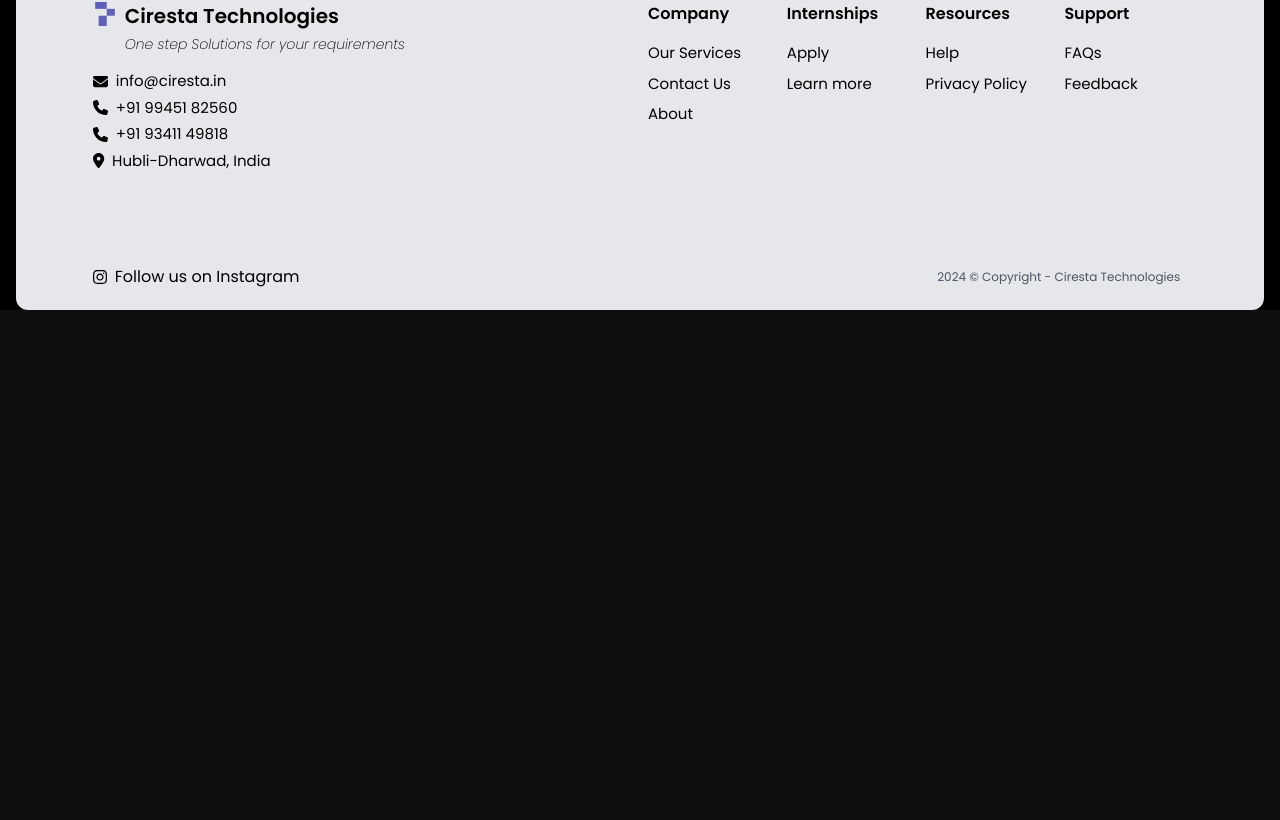
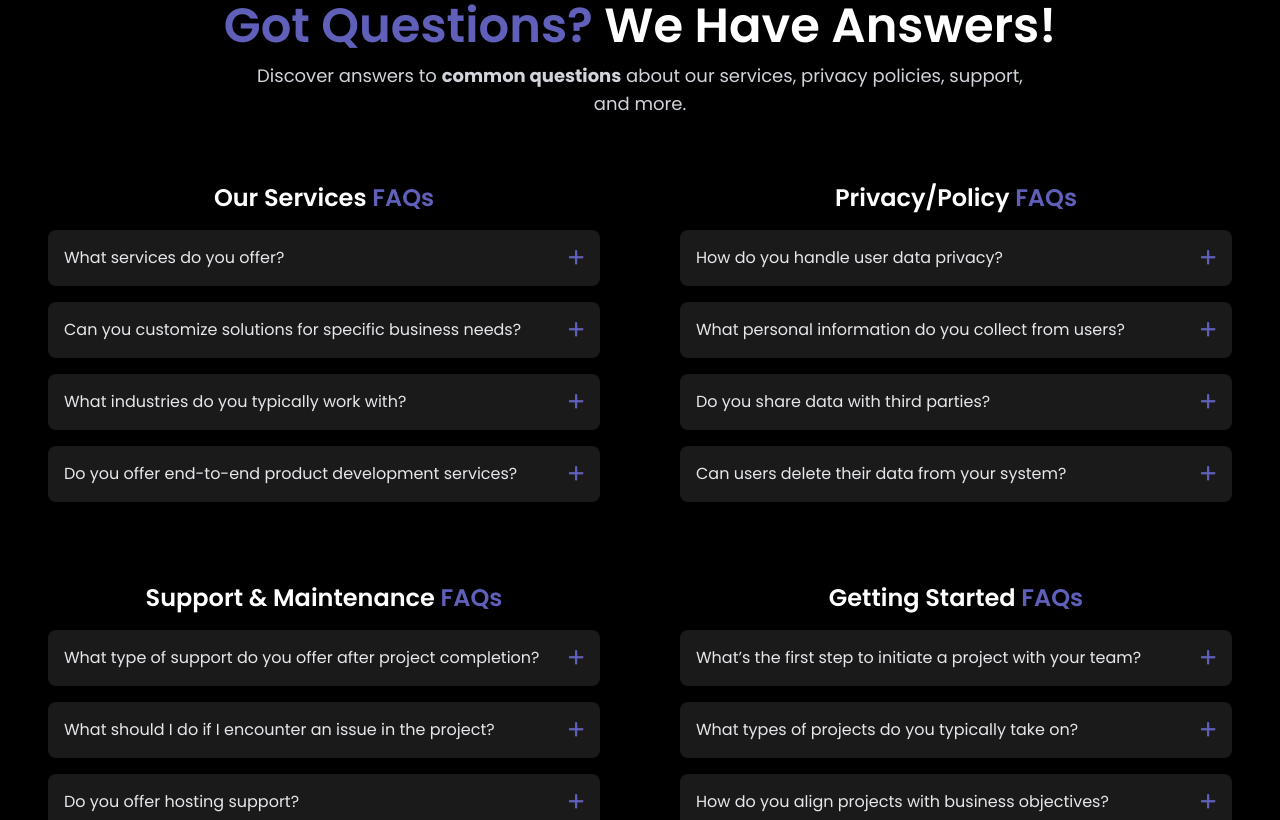
Before and after one commit to Ciresta/Landing-Page-Ciresta, a React (Create React App) app: page /faqs in a window 1280 px wide. Shown: the part 140-960 px from the top of the page. Before the commit the page ends 800 px from the top, so only its background shows below. Built offline with nearby package versions, Linux system fonts and the light colour scheme.

Commit message:
faqs done, toast msg done

```diff
--- a/package.json
+++ b/package.json
@@ -3,6 +3,7 @@
   "version": "0.1.0",
   "private": true,
   "dependencies": {
+    "@fortawesome/fontawesome-free": "^6.6.0",
     "@fortawesome/free-brands-svg-icons": "^6.6.0",
     "@fortawesome/free-solid-svg-icons": "^6.6.0",
     "@fortawesome/react-fontawesome": "^0.2.2",
@@ -18,6 +19,7 @@
     "react-router-dom": "^6.26.2",
     "react-scripts": "5.0.1",
     "react-scroll-to-top": "^3.0.0",
+    "react-toastify": "^10.0.6",
     "web-vitals": "^2.1.4"
   },
   "scripts": {
--- a/src/App.js
+++ b/src/App.js
@@ -8,6 +8,7 @@ import Internship from './components/internship/Internship';
 import About from './components/MainAbout';
 import MainServices from './components/MainServices';
 import Contact from './components/Contact';
+import FAQ from './components/FAQs';
 import ScrollToTop from './components/Scroll';
 import GoTop from "react-scroll-to-top";
 import { FaChevronUp } from 'react-icons/fa';
@@ -55,6 +56,7 @@ function App() {
             <Route path="/about" element={<About />} />
             <Route path="/services" element={<MainServices />} />
             <Route path="/contact" element={<Contact />} />
+            <Route path="/faqs" element={<FAQ />} />
           </Routes>
           <Footer /> {/* Footer is now common to all pages */}
         </div>
--- a/src/components/Contact.js
+++ b/src/components/Contact.js
@@ -1,8 +1,8 @@
 import React, { useState } from "react";
 import emailjs from "emailjs-com"; // Import Email.js
 import ContactImg from "../assets/images/contact/contact.svg";
-// import Navbar from './Navbar';
-// import Footer from './Footer';
+import { ToastContainer, toast } from 'react-toastify'; // Import ToastContainer and toast
+import 'react-toastify/dist/ReactToastify.css'; // Import the CSS for the toast
 
 const Contact = () => {
   const [formData, setFormData] = useState({
@@ -11,7 +11,6 @@ const Contact = () => {
     phone: '',
     message: '',
   });
-  const [successMessage, setSuccessMessage] = useState('');
 
   const handleChange = (e) => {
     const { name, value } = e.target;
@@ -25,9 +24,10 @@ const Contact = () => {
     e.preventDefault();
 
     emailjs.send('service_1qboqdq', 'template_eohv22p', formData, 'rlmMu5j3kqZFcb7yc')
+
       .then((response) => {
         console.log('SUCCESS!', response.status, response.text);
-        setSuccessMessage('Your message has been sent successfully!');
+        toast.success('Successfully sent! We will get back in touch soon.'); // Show success toast
         setFormData({
           name: '',
           email: '',
@@ -36,13 +36,13 @@ const Contact = () => {
         });
       }, (error) => {
         console.log('FAILED...', error);
-        setSuccessMessage('There was an error sending your message.');
+        toast.error('There was an error sending your message.'); // Show error toast
       });
   };
 
   return (
     <>
-      {/* <Navbar/> */}
+      <ToastContainer /> {/* Include the ToastContainer */}
       <div className="bg-black" id='contact'>
         <div className="w-full max-w-screen-xl mx-auto py-12 px-4 md:px-12 flex flex-col md:flex-row items-stretch space-y-8 md:space-y-0 md:space-x-8">
           <div className="hidden md:flex bg-black rounded-lg w-full md:w-1/2 p-8 items-center justify-center">
@@ -63,10 +63,6 @@ const Contact = () => {
               Feel free to reach out to us for innovative software solutions tailored to your needs.
             </p>
 
-          {successMessage && (
-            <div className="mt-4 text-green-500">{successMessage}</div>
-          )}
-
             <form className="flex flex-col justify-between mt-8" onSubmit={handleSubmit}>
               <div className="mb-6">
                 <input
@@ -85,7 +81,7 @@ const Contact = () => {
                   name="email"
                   value={formData.email}
                   onChange={handleChange}
-                placeholder="Gmail"
+                  placeholder="Email"
                   className="w-full bg-transparent border-b border-gray-600 outline-none focus:border-white text-white py-3 px-2 poppins-regular"
                   required
                 />
@@ -106,7 +102,7 @@ const Contact = () => {
                   name="message"
                   value={formData.message}
                   onChange={handleChange}
-                placeholder="Short message for us (Optional)"
+                  placeholder="Your message goes here ..."
                   className="w-full bg-transparent border-b border-gray-600 outline-none focus:border-white text-white py-3 px-2 h-24 poppins-regular"
                 ></textarea>
               </div>
@@ -117,7 +113,6 @@ const Contact = () => {
           </div>
         </div>
       </div>
-    {/* <Footer/> */}
     </>
   );
 };
--- /dev/null
+++ b/src/components/FAQs.js
@@ -0,0 +1,153 @@
+import React, { useState } from 'react';
+import 'tailwindcss/tailwind.css';
+import '@fortawesome/fontawesome-free/css/all.min.css';
+
+const FAQCenter = () => {
+  const FAQData = [
+    {
+      category: 'Our Services',
+      questions: [
+        {
+          question: 'What services do you offer?',
+          answer: 'We provide a variety of IT services, including UI/UX design, website and software development, SEO, digital marketing, and ongoing support and maintenance.',
+        },
+        {
+          question: 'Can you customize solutions for specific business needs?',
+          answer: "We customize each solution to fit our clients' unique needs by understanding their business goals, target users, and specific requirements, ensuring that the final product is both functional and scalable.",
+        },
+        {
+          question: 'What industries do you typically work with?',
+          answer: 'We work with a wide range of industries, including finance, healthcare, e-commerce, education, real estate, and more.',
+        },
+        {
+          question: 'Do you offer end-to-end product development services?',
+          answer: 'Yes, we provide end-to-end services, from initial concept and prototyping to development, testing, launch, and ongoing support.',
+        }
+      ],
+    },
+    {
+      category: 'Privacy/Policy',
+      questions: [
+        {
+          question: 'How do you handle user data privacy?',
+          answer: 'We follow strict data privacy protocols, ensuring that all user information is securely stored, encrypted, and accessed only by authorized personnel.',
+        },
+        {
+          question: 'What personal information do you collect from users?',
+          answer: "We collect only the information necessary for the software to function effectively, as outlined in our privacy policy, and always seek user consent where required.",
+        },
+        {
+          question: 'Do you share data with third parties?',
+          answer: 'We do not share or sell user data with third parties unless necessary for specific integrations or services.',
+        },
+        {
+          question: 'Can users delete their data from your system?',
+          answer: 'Yes, users have the right to request deletion of their personal data. We provide a straightforward process for data deletion, which complies with data protection laws like GDPR and CCPA.',
+        },
+      ],
+    },
+    {
+      category: 'Support & Maintenance',
+      questions: [
+        {
+          question: 'What type of support do you offer after project completion?',
+          answer: 'To delete your account, please contact our support team for assistance.',
+        },
+        {
+          question: 'What should I do if I encounter an issue in the project?',
+          answer: 'If you encounter an issue, please contact support immediately.',
+        },
+        {
+          question: 'Do you offer hosting support?',
+          answer: 'Yes, we provide hosting setup and support services and can manage your hosting environment if you choose to host with us or on a preferred third-party platform.',
+        },
+        {
+          question: 'Will you train my team on how to use the software?',
+          answer: 'Yes, we can provide training sessions to help your team understand and use the software effectively.',
+        },
+      ],
+    },
+    {
+      category: 'Getting Started',
+      questions: [
+        {
+          question: 'What’s the first step to initiate a project with your team?',
+          answer: 'Simply reach out to us via our contact form, email, or phone, and we’ll schedule an initial consultation to discuss your project needs.',
+        },
+        {
+          question: 'What types of projects do you typically take on?',
+          answer: 'We handle a wide range of projects, from UI/UX design and custom software to complex web development. Reach out, and we can discuss if your project is a good fit!',
+        },
+        {
+          question: 'How do you align projects with business objectives?',
+          answer: 'We start with a discovery phase to understand your business objectives, target audience, and specific goals. This helps ensure that every decision aligns with your vision.',
+        },
+        {
+          question: 'How soon can we expect an estimated timeline and cost?',
+          answer: 'After the initial consultation, we typically provide a detailed proposal with estimated costs and timelines within a few business days.',
+        },
+      ],
+    },
+  ];
+
+  const [openIndex, setOpenIndex] = useState({});
+
+  const toggleFAQ = (categoryIndex, questionIndex) => {
+    setOpenIndex(prevState => ({
+      ...prevState,
+      [categoryIndex]: prevState[categoryIndex] === questionIndex ? null : questionIndex,
+    }));
+  };
+
+  return (
+    <div className="flex items-center justify-center min-h-screen bg-black px-4 md:px-6 py-12">
+      <div className="w-full max-w-7xl mx-auto text-center">
+        <h1 className="text-4xl md:text-5xl text-white poppins-semibold"><spam className='ciresta-color'>Got Questions?</spam> We Have Answers!</h1>
+        <p className="text-gray-300 mt-3 text-lg mb-10 max-w-3xl mx-auto font-poppins-extralight">
+          Discover answers to <spam className='font-bold'>  common questions</spam> about our services, privacy policies, support, and more.
+        </p>
+
+        <div className="grid grid-cols-1 md:grid-cols-2 gap-6 md:gap-8">
+          {FAQData.map((category, categoryIndex) => (
+            <div key={category.category} className="bg-black/60 backdrop-blur-lg p-6 rounded-2xl shadow-xl">
+              <h2 className="text-xl md:text-2xl font-semibold text-white mb-4 font-poppins-bold">{category.category}<spam className='ciresta-color'> FAQs</spam></h2>
+              <div className="space-y-4">
+                {category.questions.map((faq, questionIndex) => (
+                  <div key={faq.question} className="flex flex-col">
+                    <div
+                      onClick={() => toggleFAQ(categoryIndex, questionIndex)}
+                      className="flex items-center text-black justify-between bg-black/40 p-4 rounded-lg transition cursor-pointer"
+                      style={{
+                        color: 'black',
+                        background: '#1a1a1a',
+                      }}
+                    >
+                      <p className="text-gray-200 text-left text-md font-poppins">{faq.question}</p>
+                      <i className={`fas fa-${openIndex[categoryIndex] === questionIndex ? 'minus' : 'plus'} ciresta-color text-lg`}></i>
+                    </div>
+                    <div
+                      className={`${openIndex[categoryIndex] === questionIndex ? 'max-h-40 opacity-100' : 'max-h-0 opacity-0'
+                        } overflow-hidden transition-all duration-500 ease-in-out`}
+                    >
+                      <p className="text-gray-400 mt-3 text-left font-poppins-extralight">{faq.answer}</p>
+                    </div>
+                  </div>
+                ))}
+
+              </div>
+            </div>
+          ))}
+
+        </div>
+        <div className="mt-12">
+          <p className="text-gray-300 text-lg">
+            Still not got your question?{' '}
+            <a href="mailto:contact@example.com" className="ciresta-color hover:underline">Contact us</a>.
+          </p>
+        </div>
+      </div>
+    </div>
+  );
+};
+
+export default FAQCenter;
--- a/src/components/Footer.js
+++ b/src/components/Footer.js
@@ -1,6 +1,6 @@
 import React, { useEffect, useState } from "react";
 import { FontAwesomeIcon } from '@fortawesome/react-fontawesome';
-import { faInstagram, faLinkedin } from '@fortawesome/free-brands-svg-icons';
+import { faInstagram } from '@fortawesome/free-brands-svg-icons';
 import { faEnvelope, faPhoneAlt, faMapMarkerAlt } from '@fortawesome/free-solid-svg-icons';
 import { Link } from 'react-router-dom';
 import logo from '../assets/images/logo.svg';
@@ -59,9 +59,9 @@ const Footer = () => {
                     <div>
                         <h3 className="text-black text-left font-semibold mb-4">Company</h3>
                         <ul className="space-y-2 text-left text-[15px]">
+                            <li><Link to="/about" className="text-black">About</Link></li>
                             <li><Link to="/services" className="text-black">Our Services</Link></li>
                             <li><Link to="/contact" className="text-black">Contact Us</Link></li>
-                            <li><Link to="/about" className="text-black">About</Link></li>
                         </ul>
                     </div>
                     <div>
@@ -90,8 +90,9 @@ const Footer = () => {
                     <div>
                         <h3 className="text-black text-left font-semibold mb-4">Support</h3>
                         <ul className="space-y-2 text-left text-[15px]">
-                            <li><a href="#faqs" className="text-black">FAQs</a></li>
-                            <li><a href="#documentation" className="text-black">Feedback</a></li>
+                            {/* <li><a href="#faqs" className="text-black">FAQs</a></li> */}
+                            <li><Link to="/faqs" className="text-black">FAQs</Link></li>
+                            <li><a target='_blank   ' href="https://forms.gle/ffFENsbk9CkCM7Zq6" className="text-black">Feedback</a></li>
                         </ul>
                     </div>
                 </div>
--- a/src/components/HeroMain.js
+++ b/src/components/HeroMain.js
@@ -4,6 +4,7 @@ import Hero from './Hero';
 import CoreValues from './CoreValues';
 import OneStepSolution from './OneStepSolution';
 import WhyChooseUs from './WhyChooseUs';
+import FAQs from './FAQs';
 
 
 const HeroSection = () => {
@@ -14,6 +15,7 @@ const HeroSection = () => {
       <CoreValues />
       <OneStepSolution />
       <WhyChooseUs />
+      <FAQs />
 
     </div>
   );
```
Also changed, not shown: 1 other file (tests, documents, lock files or other folders). Lines whose indentation alone changed are shown as unchanged.
